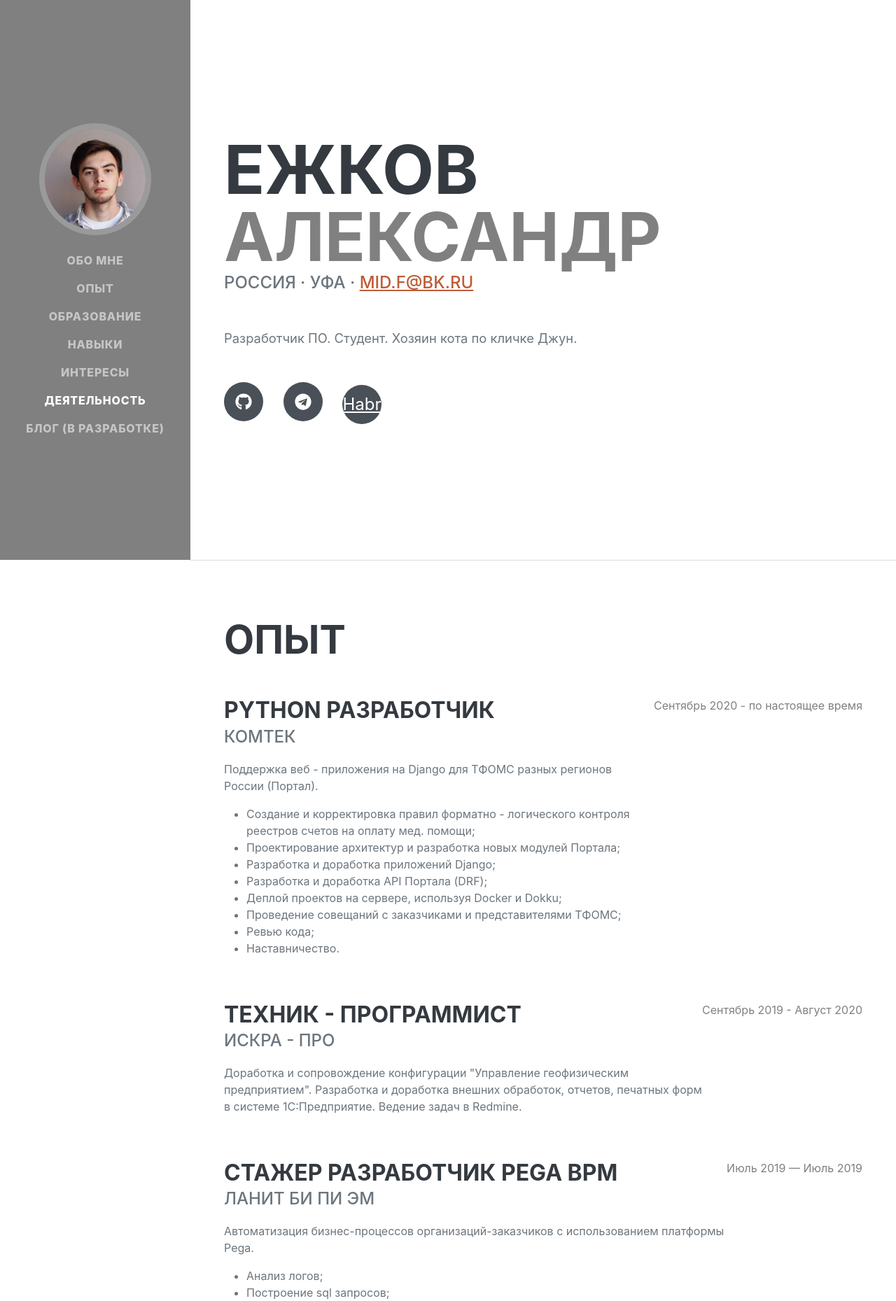
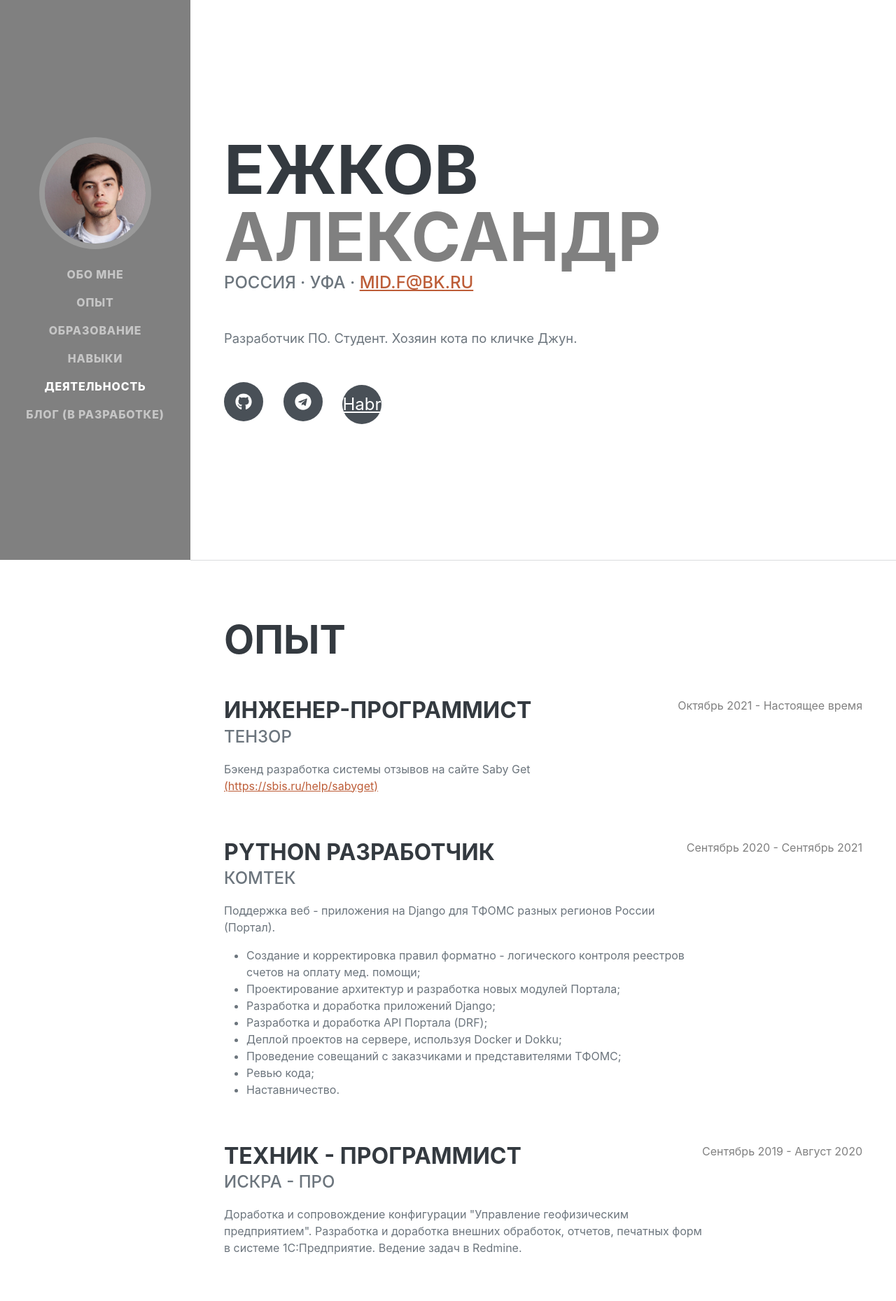
Before and after one commit to ezhkovskii/mysite, a Django app: page / in a window 1280 px wide. Shown: the top 1859 px of the page at 70% size. Run offline with Django 3.2, Linux system fonts and the light colour scheme; some libraries are stand-ins or nearby versions; some web fonts are replaced.

Commit message:
Обновил опыт работы

```diff
--- a/portfolio/templates/portfolio/content/content.html
+++ b/portfolio/templates/portfolio/content/content.html
@@ -21,9 +21,9 @@
         {% endblock %}
 
         <!-- Interests-->
-        {% block interests %}
-        {% include "portfolio/content/interests.html" %}
-        {% endblock %}
+<!--        {% block interests %}-->
+<!--        {% include "portfolio/content/interests.html" %}-->
+<!--        {% endblock %}-->
 
         <!-- Awards-->
         {% block awards %}
--- a/portfolio/templates/portfolio/content/expirience.html
+++ b/portfolio/templates/portfolio/content/expirience.html
@@ -2,6 +2,14 @@
 <section class="resume-section" id="experience">
     <div class="resume-section-content">
         <h2 class="mb-5">Опыт</h2>
+        <div class="d-flex flex-column flex-md-row justify-content-between mb-5">
+            <div class="flex-grow-1">
+                <h3 class="mb-0">Инженер-программист</h3>
+                <div class="subheading mb-3">ТЕНЗОР</div>
+                <p>Бэкенд разработка системы отзывов на сайте Saby Get <a href="https://sbis.ru/help/sabyget">(https://sbis.ru/help/sabyget)</a></p>
+            </div>
+            <div class="flex-shrink-0"><span class="text-primary">Октябрь 2021 - Настоящее время</span></div>
+        </div>
         <div class="d-flex flex-column flex-md-row justify-content-between mb-5">
             <div class="flex-grow-1">
                 <h3 class="mb-0">Python разработчик</h3>
@@ -18,7 +26,7 @@
                         <li>Наставничество.</li>
                     </ul>
             </div>
-            <div class="flex-shrink-0"><span class="text-primary">Сентябрь 2020 - по настоящее время</span></div>
+            <div class="flex-shrink-0"><span class="text-primary">Сентябрь 2020 - Сентябрь 2021</span></div>
         </div>
         <div class="d-flex flex-column flex-md-row justify-content-between mb-5">
             <div class="flex-grow-1">
--- a/portfolio/templates/portfolio/content/interests.html
+++ b/portfolio/templates/portfolio/content/interests.html
@@ -3,11 +3,7 @@
 <div class="resume-section-content">
     <h2 class="mb-5">Интересы</h2>
     <p>
-        Читаю книги и статьи на хабре/в телеграме, смотрю курсы для развития навыков, играю на гитаре, увлекаюсь баскетболом и дрифтом.<br>
-        Посещаю бассейн, чтобы не сломаться в ближайшем будущем.<br>
-        В данный момент читаю "Стив Макконнелл. Совершенный код", а также параллельно другие книги о PostgreSQL, Django и Python.<br>
-        Люблю слушать подкасты на разные темы. Мои любимые каналы: Запуск завтра, НОРМ, Podlodka Podcast, Базаров порезал палец.<br>
-        Обожаю Наруто и темное бархатное.
+
     </p>
 
 
--- a/portfolio/templates/portfolio/navigation.html
+++ b/portfolio/templates/portfolio/navigation.html
@@ -13,7 +13,7 @@
                     <li class="nav-item"><a class="nav-link js-scroll-trigger" href="#experience">Опыт</a></li>
                     <li class="nav-item"><a class="nav-link js-scroll-trigger" href="#education">Образование</a></li>
                     <li class="nav-item"><a class="nav-link js-scroll-trigger" href="#skills">Навыки</a></li>
-                    <li class="nav-item"><a class="nav-link js-scroll-trigger" href="#interests">Интересы</a></li>
+<!--                    <li class="nav-item"><a class="nav-link js-scroll-trigger" href="#interests">Интересы</a></li>-->
                     <li class="nav-item"><a class="nav-link js-scroll-trigger" href="#awards">Деятельность</a></li>
                     <li class="nav-item"><a class="nav-link js-scroll-trigger" href="{% url "blog:post_list" %}">Блог (в разработке)</a></li>
                 </ul>
```
